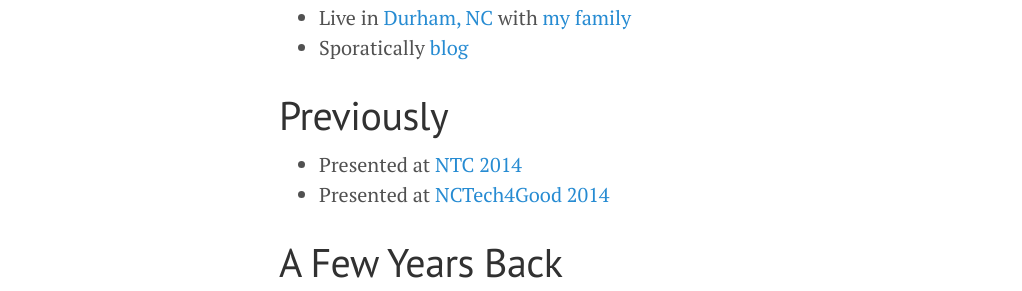
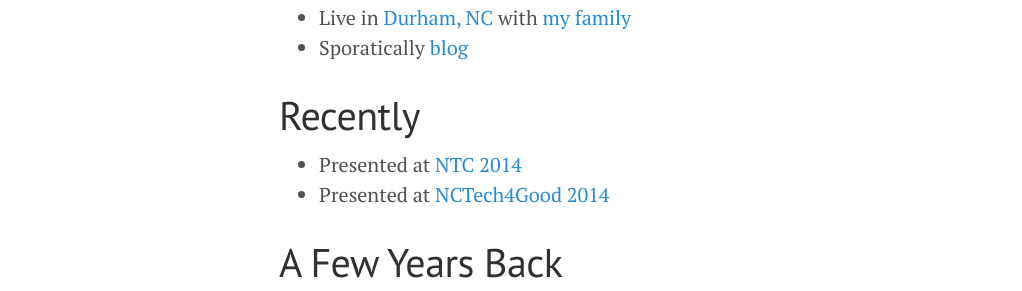
Before and after one commit to juliakm/old.juliakm.github.io, a Jekyll site: the page built from index.html, in a window 1280 px wide. Shown: the part 219-510 px from the top of the page, without its empty margins (1-1023 px from the left). Built offline with Jekyll 4.4.1, drawn with Linux system fonts in a browser that asks for light colours; Markdown is read by kramdown in place of the engine named in the settings; the list of posts is cut into pages by our own code.

Commit message:
updating homepage

```diff
--- a/index.html
+++ b/index.html
@@ -1,16 +1,17 @@
 ---
 layout: default
 title: Home
+published: true
 ---
 
 <h1>Currently</h1>
 <ul class="posts">
 <li>Work at <a href="http://jacksonriver.com">Jackson River</a></li>
 <li>Live in <a href="http://durhamnc.gov/Pages/Home.aspx">Durham, NC</a> with <a href="https://www.flickr.com/photos/juliakm/15915433431/">my family</a></li>
-<li>Sporatically <a href="http://juliagoolia.tumblr.com">blog</a></a>
+<li>Sporatically <a href="http://juliagoolia.tumblr.com">blog</a>
 </ul>
 
-<h1>Previously</h1>
+<h1>Recently</h1>
 <ul class="posts">
 <li>Presented at <a href="http://www.slideshare.net/JuliaKM/nc-tech4-goodpresentation2014up">NTC 2014</a></li>
 <li>Presented at <a href="http://www.nctech4good.org/sessions/welcome-website-emergency-room-find-and-pinpoint-problems-when-everything-falls-apart">NCTech4Good 2014</a></li>
```
